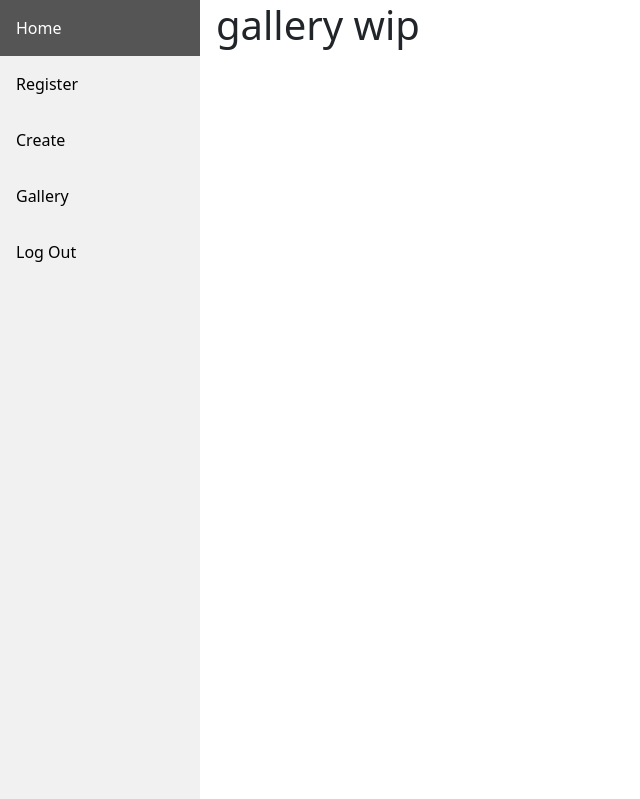
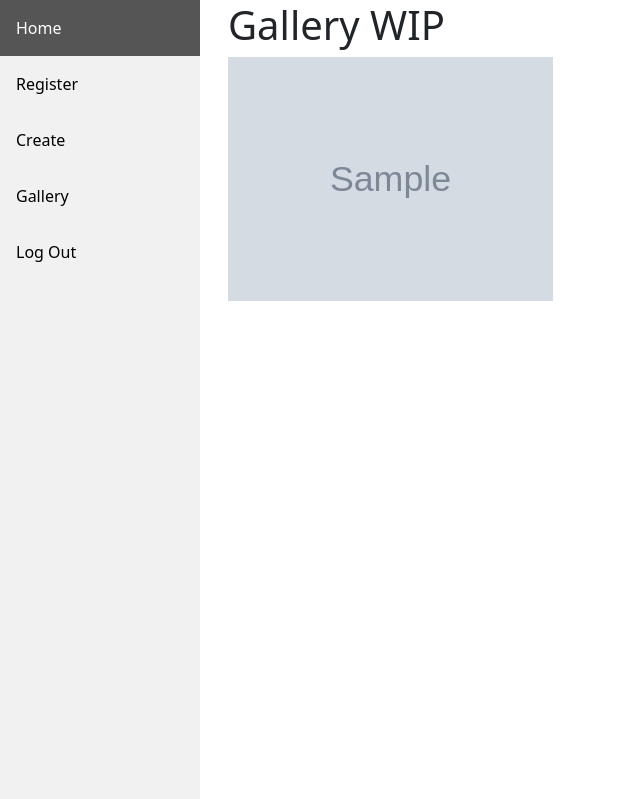
Before and after one commit to xuche123/capstone, a Django app: page /gallery in a window 1280 px wide. Shown: the top 799 px of the page, without its empty margins (0-640 px from the left). Run offline with Django 4.2, Linux system fonts and the light colour scheme; tables that the repository leaves empty hold one stand-in row (values such as "Sample post"); grey boxes marked "Sample" are stand-in pictures; some libraries are stand-ins or nearby versions.

Commit message:
gallery wip

```diff
--- a/imagine/templates/imagine/gallery.html
+++ b/imagine/templates/imagine/gallery.html
@@ -1,3 +1,19 @@
 {% extends "imagine/layout.html" %} {% load static %} {% block body %}
-<h1>gallery wip</h1>
-{% endblock %}
+<div class="container">
+    <div class="row">
+        <h1>Gallery WIP</h1>
+        {% for post in posts %}
+        <div class="col-md-4">
+            <div class="thumbnail">
+                <img
+                    src="{{ post.image.url }}"
+                    alt="Lights"
+                    style="width: 100%"
+                />
+            </div>
+        </div>
+        {% endfor %}
+    </div>
+
+    {% endblock %}
+</div>
--- a/imagine/views.py
+++ b/imagine/views.py
@@ -45,10 +45,15 @@ def login_view(request):
 
 
 def gallery(request):
-    return render(request, "imagine/gallery.html")
+    posts = Post.objects.all()
+    length = len(posts)
+    return render(
+        request, "imagine/gallery.html", {"posts": posts, "length": length}
+    )
 
 
 def generate(request):
+
     return render(request, "imagine/generate.html")
 
 
@@ -71,7 +76,7 @@ def generate_prompt(request):
         file_name = output.split("/")[-1]
 
         post = Post(
-            id= id,
+            id=id,
             user=request.user,
             body=prompt,
             image=files.File(fp, file_name),
```
